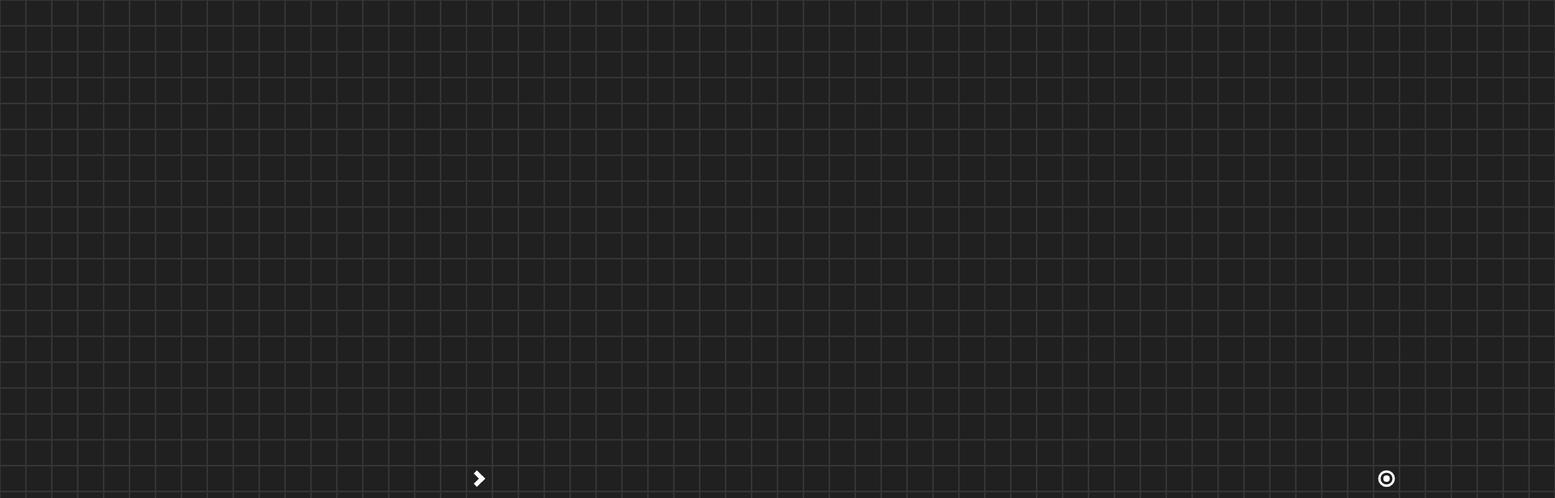
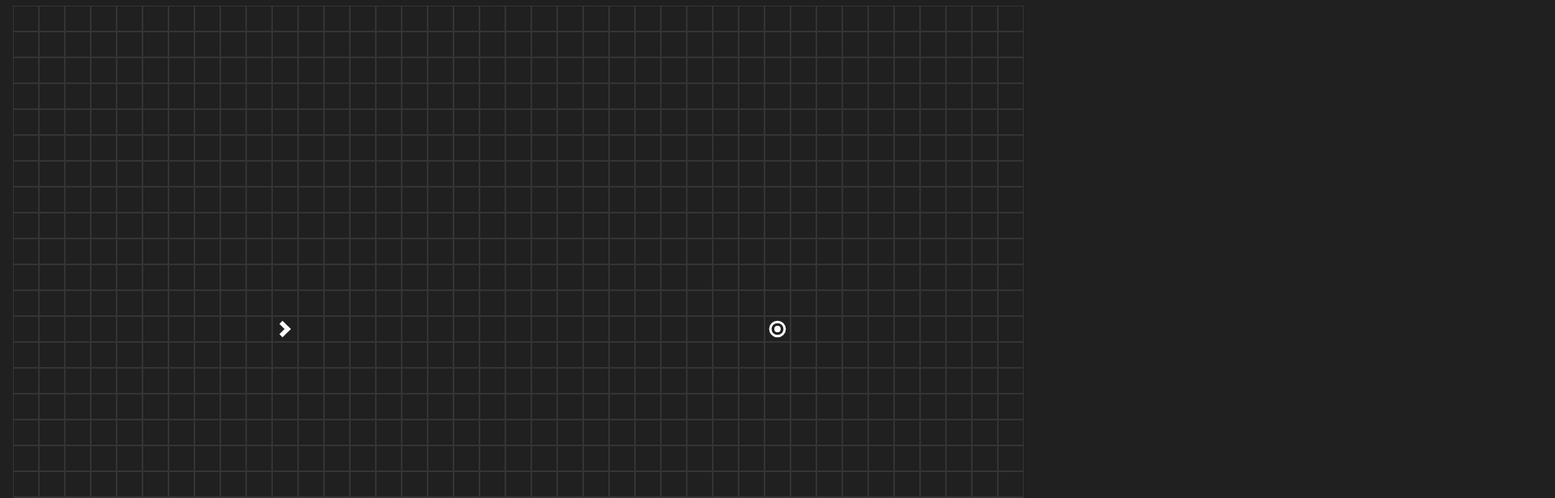
Before and after one commit to bksh05/algo-visualiser, an Angular app: page / in a window 1280 px wide. Shown: the top 616 px of the page at 81% size, 1920 px wide, since content can reach past the window. Built offline with nearby package versions, Linux system fonts and the light colour scheme.

Commit message:
making grid as per screen size

```diff
--- a/src/app/shortest-distance/shortest-distance.component.html
+++ b/src/app/shortest-distance/shortest-distance.component.html
@@ -1,17 +1,21 @@
-<div class="graph-container">
-  <div class="row" *ngFor="let row of graph; let i  = index">
-    <ng-container class="cell" *ngFor="let cell of row; let j = index;">
+<div class="graph-container" #graphContainer>
+  <div class="row" *ngFor="let row of graph; let i = index">
+    <ng-container class="cell" *ngFor="let cell of row; let j = index">
       <div
-        (dblclick)="startWallCreation(i,j)"
-        (mouseenter)="createWall(i,j)"
+        (dblclick)="startWallCreation(i, j)"
+        (mouseenter)="createWall(i, j)"
         (click)="stopWallCreation()"
-        [ngClass]="{ wall: cell.wall , unvisited: !cell.wall, start: i === startPoint[0] && j === startPoint[1] , end: i === endPoint[0] && j === endPoint[1]}"
-        (dragstart)="onDragStartEvent(i,j)"
-        (dragover)="changeStart(i , j);"
+        (dragstart)="onDragStartEvent(i, j)"
+        (dragover)="changeStart(i, j)"
         (drop)="resetModes()"
-        id="{{i}}-{{j}}"
+        id="{{ i }}-{{ j }}"
+        [ngClass]="{
+          wall: cell.wall,
+          start: i === startPoint[0] && j === startPoint[1],
+          end: i === endPoint[0] && j === endPoint[1]
+        }"
+        class="unvisited"
       ></div>
-
     </ng-container>
   </div>
   <button (click)="visualize()">visualize</button>
--- a/src/app/shortest-distance/shortest-distance.component.scss
+++ b/src/app/shortest-distance/shortest-distance.component.scss
@@ -1,9 +1,9 @@
-.column{
+.column {
   display: flex;
   flex-direction: column;
 }
 
-.row{
+.row {
   display: flex;
   flex-direction: row;
 }
@@ -14,48 +14,43 @@
   align-items: center;
   flex-direction: column;
   margin: auto;
+  height: 100%;
+  width: 100%;
 }
 
-
-
-.current{
+.current {
   @extend .unvisited;
   border: thin solid rgb(175, 216, 248) !important;
   background-color: rgb(255, 254, 106, 0.5) !important;
 }
 
-
-.unvisited{
+.unvisited {
   display: flex;
   height: 20px;
   width: 20px;
   padding: 5px;
-    border: thin solid rgba(72,72,72,0.5);
+  border: thin solid rgba(72, 72, 72, 0.5);
   background-color: transparent;
 }
 
-.start{
-  background-image: url('../../assets/images/start.svg');
+.start {
+  background-image: url("../../assets/images/start.svg");
   background-repeat: no-repeat;
   background-position: center;
-
 }
 
-.end{
-  background: url('../../assets/images/end.svg');
+.end {
+  background: url("../../assets/images/end.svg");
   background-repeat: no-repeat;
   background-position: center;
-
 }
 
-.wall{
-    @extend .unvisited;
+.wall {
   background-color: black;
   border: 1px solid black;
-
 }
 
-.visited{
+.visited {
   @extend .unvisited;
   border: 1px solid rgb(175, 216, 248);
   animation-name: seenAnimation;
@@ -70,7 +65,7 @@
 
 @keyframes seenAnimation {
   0% {
-    transform: scale(.3);
+    transform: scale(0.3);
     background-color: rgba(0, 0, 66, 0.75);
     border-radius: 100%;
   }
@@ -81,11 +76,11 @@
 
   75% {
     transform: scale(1.2);
-    background-color: rgba(0, 217, 159, 0.75)
+    background-color: rgba(0, 217, 159, 0.75);
   }
 
   100% {
-    transform: scale(1.0);
+    transform: scale(1);
     background-color: rgba(0, 190, 218, 0.75);
   }
 }
--- a/src/app/shortest-distance/shortest-distance.component.ts
+++ b/src/app/shortest-distance/shortest-distance.component.ts
@@ -1,4 +1,10 @@
-import { Component, OnInit } from '@angular/core';
+import {
+  AfterViewInit,
+  Component,
+  ElementRef,
+  OnInit,
+  ViewChild,
+} from '@angular/core';
 import { BFS } from '../algorithms/bfs';
 
 @Component({
@@ -6,32 +12,36 @@ import { BFS } from '../algorithms/bfs';
   templateUrl: './shortest-distance.component.html',
   styleUrls: ['./shortest-distance.component.scss'],
 })
-export class ShortestDistanceComponent implements OnInit {
+export class ShortestDistanceComponent implements OnInit, AfterViewInit {
+  @ViewChild('graphContainer') graphContainer?: ElementRef;
+
   public graph = new Array<Array<any>>();
 
-  public rowCount = 35;
-  public colCount = 70;
+  public rowCount = 0;
+  public colCount = 0;
 
-  public startPoint = [
-    Math.round((1 / 2) * this.rowCount),
-    Math.round((1 / 4) * this.colCount),
-  ];
+  public startPoint = [0, 0];
 
-  public endPoint = [
-    Math.round((1 / 2) * this.rowCount),
-    Math.round((3 / 4) * this.colCount),
-  ];
+  public endPoint = [0, 0];
 
   public shouldAddWall = false;
 
   public changeStartPointMode = false;
   public changeEndPointMode = false;
 
-  constructor() {
-    this.initializeGraph();
-  }
+  constructor() {}
 
   ngOnInit(): void {}
+
+  ngAfterViewInit() {
+    if (this.graphContainer) {
+      this.rowCount =
+        Math.round(this.graphContainer.nativeElement.offsetHeight / 32) - 1;
+      this.colCount =
+        Math.round(this.graphContainer.nativeElement.offsetWidth / 32) - 1;
+      this.initializeGraph();
+    }
+  }
 
   initializeGraph() {
     for (let i = 0; i < this.rowCount; i++) {
@@ -44,6 +54,16 @@ export class ShortestDistanceComponent implements OnInit {
       }
       this.graph.push(cells);
     }
+
+    this.startPoint = [
+      Math.round((1 / 2) * this.rowCount),
+      Math.round((1 / 4) * this.colCount),
+    ];
+
+    this.endPoint = [
+      Math.round((1 / 2) * this.rowCount),
+      Math.round((3 / 4) * this.colCount),
+    ];
   }
 
   visualize() {
--- a/src/styles.scss
+++ b/src/styles.scss
@@ -5,7 +5,7 @@
 
 body {
     display: flex;
-    height: 100%;
-    width: 100%;
+    height: 100vh;
+    width: 100vw;
     background-color: #202020;
 }
```
Lines whose indentation alone changed are shown as unchanged.
